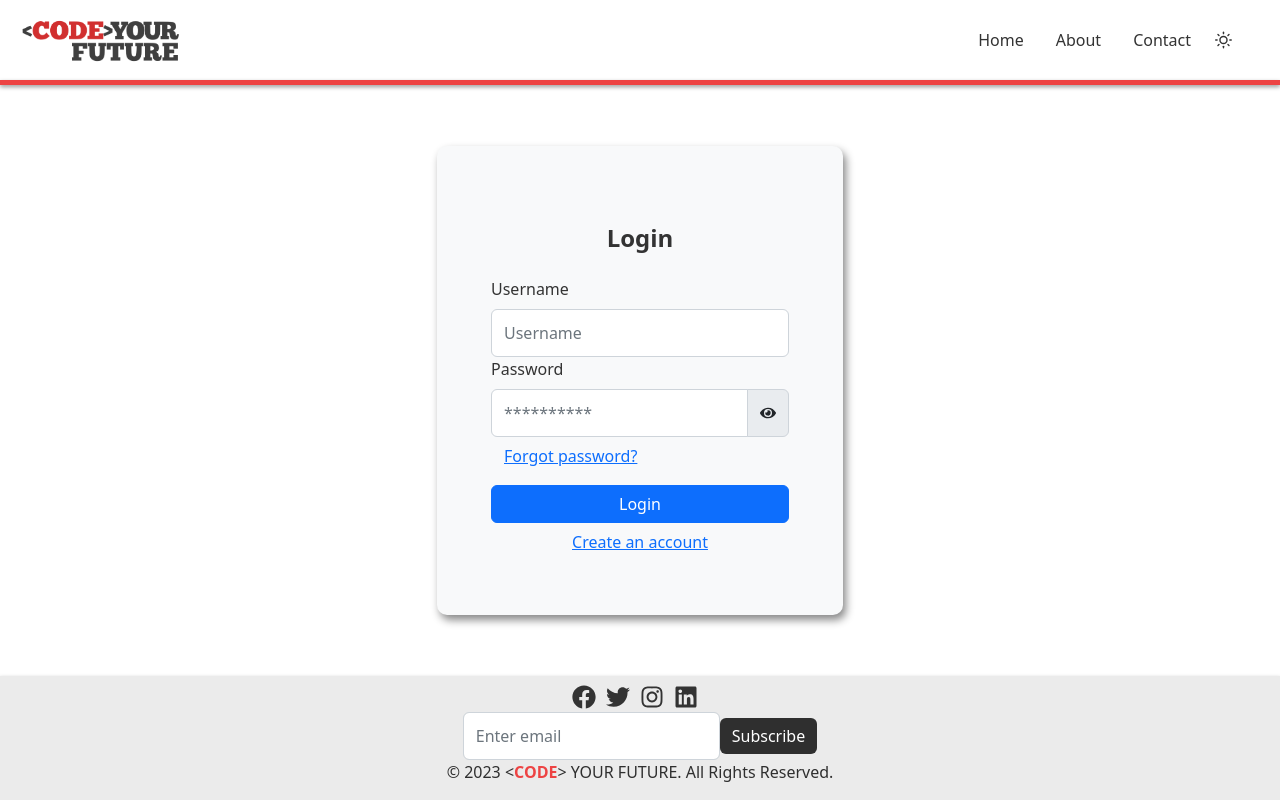
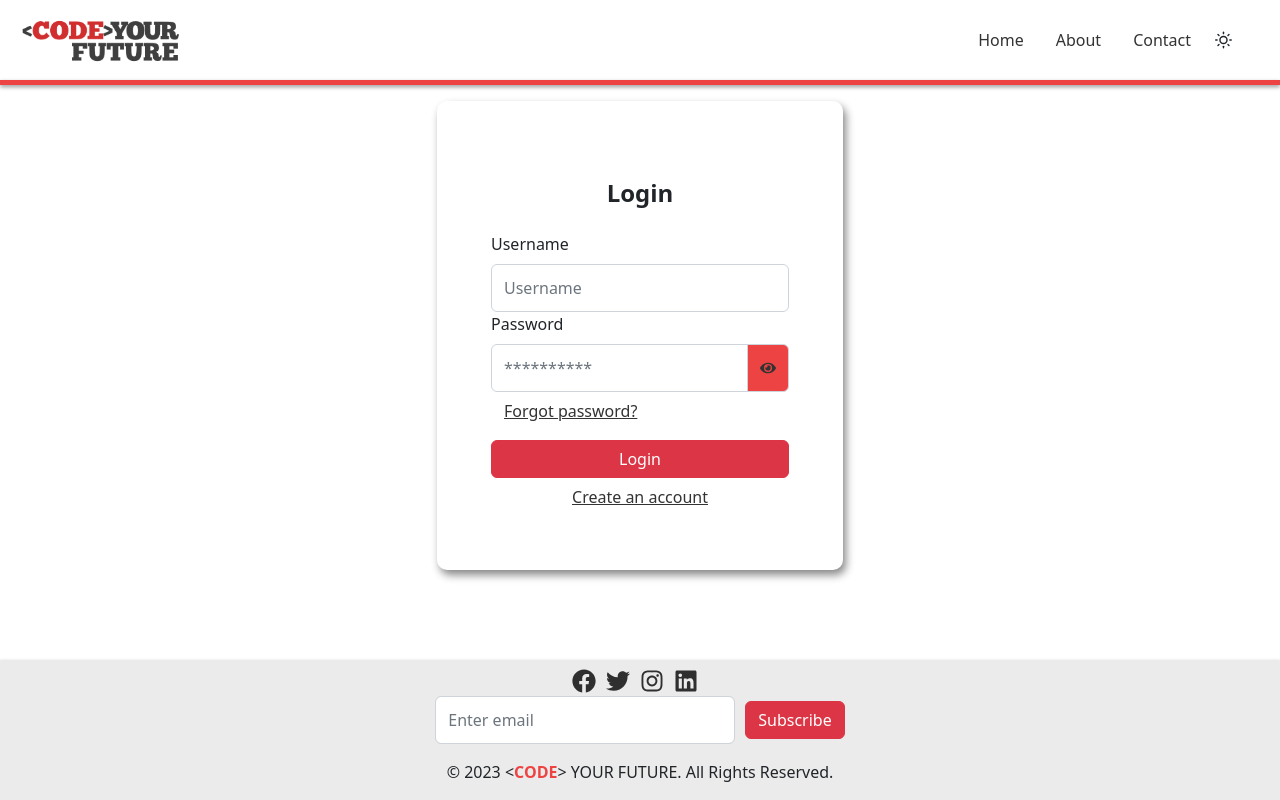
Before and after one commit to kawaMANMI/wm4_3_Final_Project, a React (Create React App) app in the folder client/: page /login in a window 1280 px wide. Built offline with nearby package versions, Linux system fonts and the light colour scheme.

Commit message:
Dark mode for Login+Signup+Footer+Header completed the rest not working fully

```diff
--- a/client/src/App.css
+++ b/client/src/App.css
@@ -2,19 +2,30 @@
 	--dd-dark: #333;
 	--dd-light: #fff;
 }
-.light {
+.light .light:focus {
 	color: var(--dd-dark);
 	background-color: var(--dd-light);
 }
 
-.dark {
+.dark,
+.dark:focus {
 	color: var(--dd-light);
 	background-color: var(--dd-dark);
 }
 
+.light-navbar {
+	color: var(--dd-dark);
+}
+
+.dark-navbar {
+	color: var(--dd-light);
+}
+
 #app {
-	height: 100vh;
+	height: 100%;
 	width: 100vw;
 	display: flex;
 	flex-direction: column;
+	min-height: 100vh;
+	position: relative;
 }
--- a/client/src/App.js
+++ b/client/src/App.js
@@ -4,7 +4,7 @@ import Header from "./pages/Header";
 import Footer from "./pages/Footer";
 import About from "./pages/About";
 import Contact from "./pages/Contact";
-import Home from "./pages/Home";
+import HomePage from "./pages/HomePage";
 import Mentor from "./pages/Mentor";
 import Student from "./pages/Student";
 import Profile from "./pages/Profile";
@@ -17,37 +17,41 @@ const App = () => {
 		setIsDarkMode(!isDarkMode);
 	};
 	const myClassDarkMode = isDarkMode ? "dark" : "light";
+	const myClassDarkModeForNavbar = isDarkMode ? "dark-navbar" : "light-navbar";
 
-	const colorForIsDarkMode = {
-		backgroundColor: "var(--dd-bg)",
-		color: "var(--dd-text)",
-	};
 	return (
 		<div id="app" className={myClassDarkMode}>
 			<Header
 				isDarkMode={isDarkMode}
 				onDarkModeToggle={handleDarkModeToggle}
 				myClassDarkMode={myClassDarkMode}
+				myClassDarkModeForNavbar={myClassDarkModeForNavbar}
 			/>
 			<Routes>
-				<Route path="/" element={<Home myClassDarkMode={myClassDarkMode} />} />
+				<Route
+					path="/"
+					element={<HomePage myClassDarkMode={myClassDarkMode} />}
+				/>
 				<Route path="/about" element={<About />} />
 				<Route path="/contact" element={<Contact />} />
 				<Route path="/mentor" element={<Mentor />} />
 				<Route
 					path="/user-profile"
+					element={<Profile myClassDarkMode={myClassDarkMode} />}
+				/>
+				<Route path="/student" element={<Student />} />
+				<Route path="skills" element={<LearningObjective />} />
+				<Route
+					path="/login"
 					element={
-						<Profile
-							isDarkMode={isDarkMode}
-							colorForIsDarkMode={colorForIsDarkMode}
+						<Login
+							myClassDarkMode={myClassDarkMode}
+							myClassDarkModeForNavbar={myClassDarkModeForNavbar}
 						/>
 					}
 				/>
-				<Route path="/student" element={<Student />} />
-				<Route path="skills" element={<LearningObjective />} />
-				<Route path="/login" element={<Login />} />
 			</Routes>
-			<Footer isDarkMode={isDarkMode} />
+			<Footer myClassDarkMode={myClassDarkMode} />
 		</div>
 	);
 };
--- a/client/src/pages/About.js
+++ b/client/src/pages/About.js
@@ -1,4 +1,3 @@
-import "./Home.css";
 const About = () => {
 	return (
 		<main role="main">
--- a/client/src/pages/Footer.css
+++ b/client/src/pages/Footer.css
@@ -8,19 +8,21 @@
 	justify-content: center;
 	align-items: center;
 	text-align: center;
+	position: absolute;
 }
 
 .social-icons a {
 	color: #2f2f2f;
 	font-size: 24px;
 	margin-right: 10px;
+	text-shadow: 0 0 10px 2px rgba(0, 0, 0, 0.2);
 }
 
 .social-icons a:hover {
-	color: #ed4343;
+	color: #d24747;
 	/* text-shadow: 4px 4px 4px rgba(0, 0, 0, 0.2); */
 	transform: scale(1.1);
-	text-shadow: 0px 0px 10px rgba(237, 67, 67, 0.5);
+	text-shadow: 1px 1px 0 rgba(0, 0, 0, 0.2);
 }
 
 .subscription-form {
--- a/client/src/pages/Footer.js
+++ b/client/src/pages/Footer.js
@@ -4,75 +4,43 @@ import { Container, Form, Button } from "react-bootstrap";
 import { FaFacebook, FaTwitter, FaInstagram, FaLinkedin } from "react-icons/fa";
 import "./Footer.css";
 
-function Footer({ isDarkMode }) {
-	const footerStyle = isDarkMode
-		? {
-				backgroundColor: "#333",
-				color: "#fff",
-				boxShadow: "0 2px 4px rgba(255, 255, 255, 0.4)",
-		  }
-		: {
-				backgroundColor: "rgb(235, 235, 235)",
-				color: "#2f2f2f",
-				boxShadow: "0 2px 4px rgba(0, 0, 0, 0.4)",
-		  };
-	const socialIconsStyle = isDarkMode ? { color: "#fff" } : { color: "#333" };
-	const subscribeButtonStyle = isDarkMode
-		? {
-				backgroundColor: "#fff",
-				color: "#333",
-		  }
-		: {
-				backgroundColor: "#2f2f2f",
-				color: "#fff",
-		  };
-
+function Footer({ myClassDarkMode }) {
 	return (
-		<footer className="footer" style={footerStyle}>
+		<footer className={`footer ${myClassDarkMode}`}>
 			<Container>
 				<div className="d-flex justify-content-center align-items-center">
-					<div className="social-icons" style={socialIconsStyle}>
-						<a
-							style={socialIconsStyle}
-							href="https://www.facebook.com/codeyourfuture.io/?locale=en_GB"
-						>
-							<FaFacebook />
+					<div className={`social-icons ${myClassDarkMode}`}>
+						<a href="https://www.facebook.com/codeyourfuture.io/?locale=en_GB">
+							<FaFacebook className={myClassDarkMode} />
 						</a>
-						<a
-							style={socialIconsStyle}
-							href="https://twitter.com/CodeYourFuture"
-						>
-							<FaTwitter />
+						<a href="https://twitter.com/CodeYourFuture">
+							<FaTwitter className={myClassDarkMode} />
 						</a>
-						<a
-							style={socialIconsStyle}
-							href="https://www.instagram.com/codeyourfuture_/"
-						>
-							<FaInstagram />
+						<a href="https://www.instagram.com/codeyourfuture_/">
+							<FaInstagram className={myClassDarkMode} />
 						</a>
-						<a
-							style={socialIconsStyle}
-							href="https://www.linkedin.com/company/codeyourfuture/"
-						>
-							<FaLinkedin />
+						<a href="https://www.linkedin.com/company/codeyourfuture/">
+							<FaLinkedin className={myClassDarkMode} />
 						</a>
 					</div>
 				</div>
 			</Container>
 			<div className="footer-subscribe">
 				<Container>
-					<Form className="d-flex justify-content-center align-items-center">
-						<Form.Group controlId="formBasicEmail" className="mb-0">
-							<Form.Control
-								type="email"
-								placeholder="Enter email"
-								style={isDarkMode ? { backgroundColor: "#444" } : {}}
-							/>
+					<Form className="d-flex justify-content-center align-items-center mb-3">
+						<Form.Group
+							controlId="formBasicEmail"
+							style={{
+								width: "300px",
+								marginRight: "10px",
+							}}
+						>
+							<Form.Control type="email" placeholder="Enter email" />
 						</Form.Group>
 						<Button
 							type="submit"
-							className="subscribe-button ml-2"
-							style={subscribeButtonStyle}
+							variant="danger"
+							className={`${myClassDarkMode}`}
 						>
 							Subscribe
 						</Button>
--- a/client/src/pages/Home.css
+++ b/client/src/pages/Home.css
@@ -13,9 +13,6 @@
 	color: rgb(255, 0, 0);
 }
 
-.message:hover {
-	background-color: yellow;
-}
 
 .table_container {
 	width: 50%;
--- a/client/src/pages/HomePage.js
+++ b/client/src/pages/HomePage.js
@@ -1,6 +1,7 @@
 import React from "react";
 import { Container, Row, Col, Button } from "react-bootstrap";
 import { useNavigate } from "react-router-dom";
+
 import "./HomePage.css";
 
 function HomePage() {
--- a/client/src/pages/Login.js
+++ b/client/src/pages/Login.js
@@ -9,7 +9,7 @@ import { FaEye, FaEyeSlash } from "react-icons/fa";
 import { OverlayTrigger, Tooltip } from "react-bootstrap";
 import "./login.css";
 
-export function Login({ myClassDarkMode }) {
+export function Login({ myClassDarkMode, myClassDarkModeForNavbar }) {
 	const navigate = useNavigate();
 	function handleLogin(userInfo) {
 		if (userInfo.data) {
@@ -79,15 +79,18 @@ export function Login({ myClassDarkMode }) {
 	);
 
 	return (
-		<div className="d-flex justify-content-center align-items-center vh-100">
+		<div className="d-flex justify-content-center align-items-center m-3">
 			<Form
-				className="p-4 bg-light"
+				className="p-4"
 				onSubmit={handleSubmit}
-				style={{ boxShadow: "3px 5px 8px #888888", borderRadius: "10PX" }}
+				style={{
+					boxShadow: "3px 5px 8px #888888",
+					borderRadius: "10PX",
+				}}
 			>
 				<div style={{ padding: "30px" }}>
 					<h2 className="text-center mb-4">Login</h2>
-					<Form.Group controlId="username">
+					<Form.Group className={myClassDarkMode}>
 						<Form.Label htmlFor="username">Username</Form.Label>
 						<Form.Control
 							type="text"
@@ -95,11 +98,12 @@ export function Login({ myClassDarkMode }) {
 							value={username}
 							id="username"
 							onChange={(event) => setUsername(event.target.value)}
+							className={myClassDarkMode}
 							required
 						/>
 					</Form.Group>
 
-					<Form.Group controlId="formBasicPassword">
+					<Form.Group>
 						<Form.Label htmlFor="password">Password</Form.Label>
 						<div className="input-group">
 							<Form.Control
@@ -108,9 +112,11 @@ export function Login({ myClassDarkMode }) {
 								placeholder="**********"
 								value={password}
 								onChange={(event) => setPassword(event.target.value)}
+								className={myClassDarkMode}
 							/>
 							<div
 								className="input-group-text password-toggle-icon"
+								style={{ backgroundColor: "#ed4343" }}
 								onClick={togglePasswordVisibility}
 								onKeyDown={(event) => {
 									if (event.key === "Enter") {
@@ -120,16 +126,25 @@ export function Login({ myClassDarkMode }) {
 								role="button"
 								tabIndex={0}
 							>
-								{isPasswordVisible ? <FaEyeSlash /> : <FaEye />}
+								{isPasswordVisible ? (
+									<FaEyeSlash className={myClassDarkModeForNavbar} />
+								) : (
+									<FaEye className={myClassDarkModeForNavbar} />
+								)}
 							</div>
 						</div>
 						<OverlayTrigger placement="top" overlay={tooltip}>
-							<Button variant="link">Forgot password?</Button>
+							<Button
+								variant="link"
+								className={`myLoginLinks ${myClassDarkModeForNavbar}`}
+							>
+								Forgot password?
+							</Button>
 						</OverlayTrigger>
 					</Form.Group>
 					<Button
 						style={{ marginTop: "10px" }}
-						variant="primary"
+						variant="danger"
 						type="submit"
 						className="w-100"
 					>
@@ -137,12 +152,19 @@ export function Login({ myClassDarkMode }) {
 					</Button>
 
 					<div className="d-flex justify-content-center">
-						<Button variant="link" onClick={toggleSignupForm}>
+						<Button
+							variant="link"
+							className={`myLoginLinks ${myClassDarkModeForNavbar}`}
+							onClick={toggleSignupForm}
+						>
 							Create an account
 						</Button>
 					</div>
 					{showSignupForm ? (
-						<SignupForm onDismiss={handleSignupFormDismiss} />
+						<SignupForm
+							onDismiss={handleSignupFormDismiss}
+							myClassDarkMode={myClassDarkMode}
+						/>
 					) : null}
 
 					{showForgetPasswordFrom ? (
--- a/client/src/pages/login.css
+++ b/client/src/pages/login.css
@@ -42,7 +42,6 @@
 	box-shadow: 0 0 15px rgba(0, 0, 0, 0.3);
 }
 
-/* .bodyLoginComponent:hover {
-	box-shadow: 0 0 15px rgba(0, 0, 0, 0.3);
-	transform: translateY(-.5px);
-} */
+.myLoginLinks:hover {
+	color: #ed4343;
+}
```
Also changed, not shown: client/src/pages/Header.js (+17 -6 lines), client/src/pages/Profile.js (+13 -31 lines), client/src/pages/SignupForm.js (+39 -64 lines), 1 other file (tests, documents, lock files or other folders).
